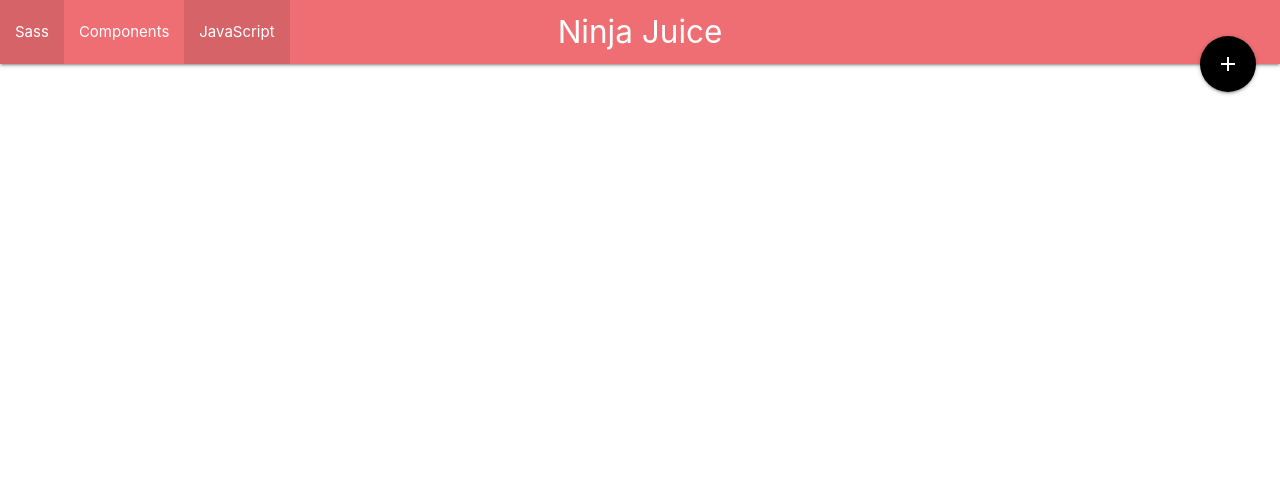
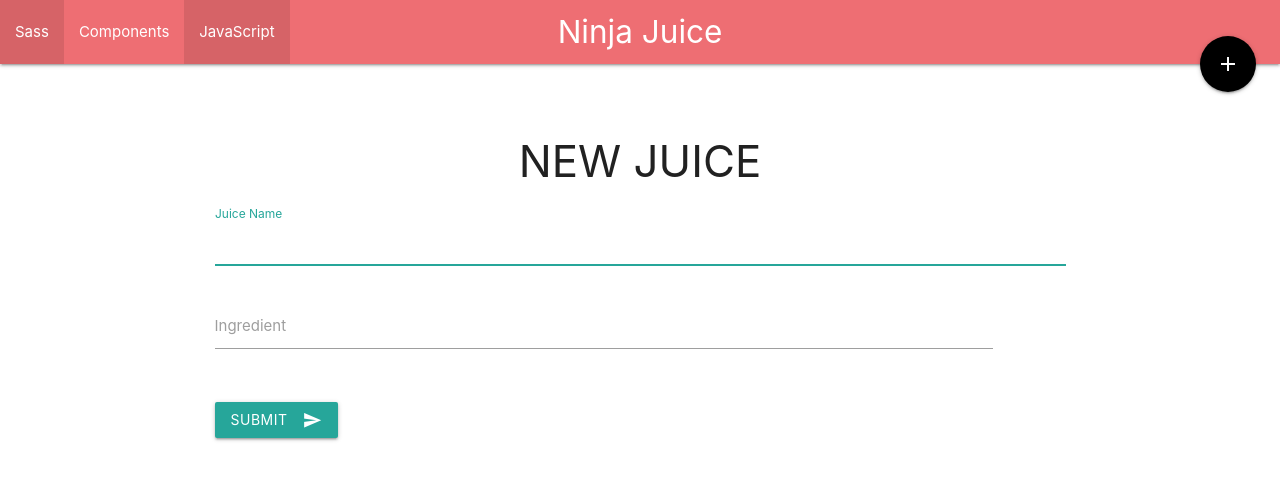
Before and after one commit to woobaik/vuejs_practice, a Vue app in the folder ninja/: page /addNewJuice in a window 1280 px wide. Shown: the top 480 px of the page. Built offline with nearby package versions, Linux system fonts and the light colour scheme.

Commit message:
Finish adding juice to firestore

```diff
--- a/ninja/src/components/NavBar.vue
+++ b/ninja/src/components/NavBar.vue
@@ -1,16 +1,13 @@
 <template>
   <nav>
     <div class="nav-wrapper">
-      <a href="#!" class="brand-logo center">Ninja Juice</a>
+      <router-link :to="{name: 'Home'}" class="brand-logo center">Ninja Juice</router-link>
       <ul class="left hide-on-med-and-down">
         <li><a href="sass.html">Sass</a></li>
         <li><a href="badges.html">Components</a></li>
         <li class="active"><a href="collapsible.html">JavaScript</a></li>
       </ul>
-
-        <a class="btn-floating btn-large halfway-fab waves-effect  black"><i class="material-icons">add</i></a>
-
-
+        <router-link :to="{name: 'NewJuice'}" class="btn-floating btn-large halfway-fab waves-effect  black"><i class="material-icons">add</i></router-link>
     </div>
   </nav>
 </template>
--- a/ninja/src/components/NewJuice.vue
+++ b/ninja/src/components/NewJuice.vue
@@ -0,0 +1,121 @@
+<template>
+  <div class="container">
+      <div class="center">
+          <h3>NEW JUICE</h3>
+      </div>
+      <div class="row">
+          <form class="col s12" @submit.prevent="addNewJuice">
+              <div class="input-field col s12">
+                  <input type="text" class="validate" id="name" v-model="name" @keydown.tab="addName" autofocus>
+                  <label for="name">Juice Name</label>
+              </div>
+              <div class="input-field col s11">
+                  <input type="text" class="validate" id="ingredient" @keydown.tab.prevent="addIngredient" v-model="ingredient">
+                  <label for="ingredient">Ingredient</label>
+              </div>
+            <div class="chips-field">
+                <div class="chip" v-for="(ingredient,index) in ingredients" :key="index">
+                    {{ ingredient }}
+                    <i class="close material-icons">close</i>
+                </div>
+            </div>
+
+              <div v-if="notification" class="notification col">
+                  {{ notification }}
+              </div>
+
+              <div class="col s12 submitBtn" >
+                  <button class="btn waves-effect waves-light" type="submit" name="action">Submit
+                    <i class="material-icons right">send</i>
+                </button>
+              </div>
+
+          </form>
+      </div>
+
+  </div>
+</template>
+
+<script>
+
+import db from '@/firebase/init.js'
+
+export default {
+    data: function() {
+        return {
+            name:'',
+            ingredient:'',
+            ingredients:[],
+            notification: ''
+        }
+    },
+
+    methods: {
+        addNewJuice() {
+            if (this.name === '' || this.ingredients === []) {
+                this.notification = 'There was someting wrong with your input'
+            } else {
+                db.collection('juices').add({
+                    name: this.name,
+                    ingredients: this.ingredients
+                })
+                .then((docRef) => {
+                    this.$router.push({name: 'Home'})
+                }).catch((error) => {
+                    this.notification = 'Something wrong with your entry, try again'
+                    console.error('Error adding document: ', error)
+                })
+            }
+        },
+
+        addName() {
+            if (this.name == '') {
+                if (this.name === '') {
+                this.notification = 'Please Enter Valid Name for Juice'
+                }
+            } else {
+                this.notification = ''
+            }
+        },
+
+        addIngredient() {
+            if (this.ingredient === '') {
+                this.notification = 'Please Enter Valid Ingredient for Juice'
+
+            } else {
+                this.ingredients.push(this.ingredient)
+                this.notification = ''
+                this.ingredient =''
+            }
+        }
+    }
+}
+</script>
+
+<style scoped>
+    .container {
+        padding-top: 3rem;
+    }
+    .plus-icon {
+        padding-top: 15px;
+        cursor: pointer;
+        font-size: 2rem;
+        color: darkgray;
+        transition: all 0.3s ease-in-out;
+
+    }
+    .plus-icon:hover {
+        color: black;
+        font-size: 2.5rem;
+    }
+
+    .notification {
+        display: block;
+        color: red;
+    }
+
+    .submitBtn {
+        margin-top: 2rem;
+    }
+
+</style>
--- a/ninja/src/routes/routes.js
+++ b/ninja/src/routes/routes.js
@@ -2,6 +2,7 @@ import Vue from 'vue'
 import VueRouter from 'vue-router'
 
 import Home from '@/components/Home.vue'
+import NewJuice from '@/components/NewJuice.vue'
 Vue.use(VueRouter)
 
 
@@ -10,6 +11,12 @@ const routes = [
         path: '/',
         name: 'Home',
         component: Home,
+    },
+
+    {
+        path:'/addNewJuice',
+        name: 'NewJuice',
+        component: NewJuice
     }
 ]
 
```
